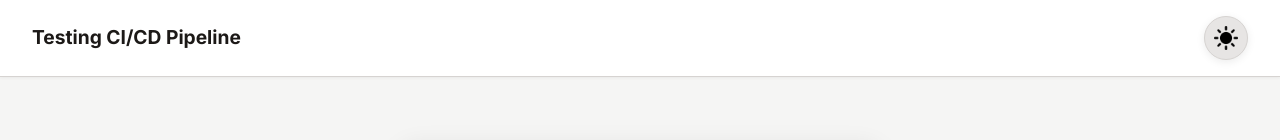
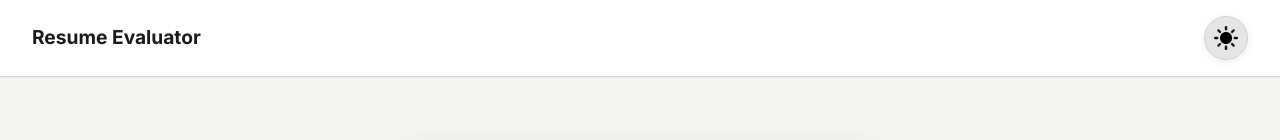
Before and after one commit to YasinSaleem/agentic-resume-evaluator, a Next.js app in the folder frontend/: page / in a window 1280 px wide. Shown: the top 140 px of the page. Built offline with nearby package versions, Linux system fonts and the light colour scheme.

Commit message:
Revert "testing cicd pipeline"
This reverts commit f1705e23e44d41f87d9cb039292149a94ae5ccf8.

```diff
--- a/frontend/pages/_app.js
+++ b/frontend/pages/_app.js
@@ -65,7 +65,7 @@ export default function App({ Component, pageProps }) {
             color: activeTheme.text,
             lineHeight: '1.2'
           }}>
-            Testing CI/CD Pipeline
+            Resume Evaluator
           </div>
           <button
             onClick={toggleTheme}
```
